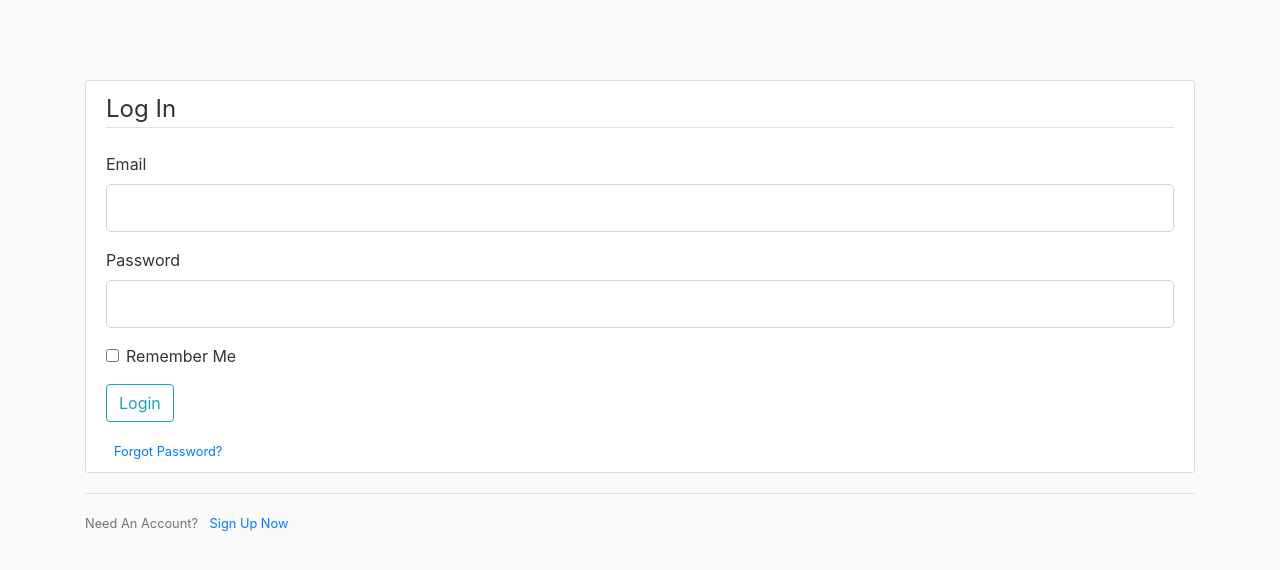
After one commit to Rishabhltfb/Universal-Medical-Identity, a Flask app: page /login in a window 1280 px wide. The commit adds this page. Shown: the top 570 px of the page. Run offline with Flask 2, Linux system fonts and the light colour scheme; some libraries are stand-ins or nearby versions.

Commit message:
Add files via upload

```diff
--- a/HackCBS/hackcbs/forms.py
+++ b/HackCBS/hackcbs/forms.py
@@ -17,9 +17,9 @@ class PatientRegistrationForm(FlaskForm):
     confirm_password = PasswordField('Confirm Password',
                                      validators=[DataRequired(), EqualTo('password')])
     age = StringField('Age', validators=[DataRequired(), Length(min=1, max=3)])
-    address = TextAreaField('Address', validators=[DataRequired()])
-    blood_group = StringField('Blood_group')
-    # gender =
+    address = StringField('Address', validators=[DataRequired()])
+    blood_group = StringField('Blood group')
+    gender = StringField("M or F", validators=[DataRequired()])
     submit = SubmitField('Sign Up')
 
     def validate_email(self, email):
--- a/HackCBS/hackcbs/models.py
+++ b/HackCBS/hackcbs/models.py
@@ -30,7 +30,7 @@ class Patient(db.Model, UserMixin):
     age = db.Column(db.Integer, nullable=False)
     address = db.Column(db.String(400), nullable=False)
     blood_group = db.Column(db.String(5), default=" ")
-    gender = db.Column(db.String(1), nullable=False)
+    gender = db.Column(db.String(5), nullable=False)
 
 
 class Doctor(db.Model, UserMixin):
@@ -52,7 +52,6 @@ class InsuranceAgent(db.Model, UserMixin):
     password = db.Column(db.String(60), nullable=False)
     company_name = db.Column(db.String(50), unique=True, nullable=False)
     company_id = db.Column(db.String(20), nullable=False, unique=True)
-    agent_name = db.Column(db.String(100), nullable=False)
     agent_id = db.Column(db.String(20), nullable=False, unique=True)
     agent_designation = db.Column(db.String(50), nullable=False)
 
--- a/HackCBS/hackcbs/routes.py
+++ b/HackCBS/hackcbs/routes.py
@@ -16,15 +16,56 @@ def home():
 @app.route("/register/<int:choice>", methods=['GET', 'POST'])
 def register(choice):
     if current_user.is_authenticated:
-        return redirect(url_for('home'))
+        return redirect(url_for('profile'))
     else:
         if choice:
             if choice == 1:
                 form = PatientRegistrationForm()
+                if form.validate_on_submit():
+                    hashed_password = bcrypt.generate_password_hash(
+                        form.password.data).decode('utf-8')
+                    user = Patient(name=form.name.data,
+                                   email=form.email.data, password=hashed_password,
+                                   age=int(form.age.data),
+                                   address=form.address.data,
+                                   blood_group=form.blood_group.data,
+                                   gender=form.gender.data)
+                    db.session.add(user)
+                    db.session.commit()
+                    flash(
+                        'Your account has been created! You are now able to log in', 'success')
+                    return redirect(url_for('login'))
             elif choice == 2:
                 form = DoctorRegistrationForm()
+                if form.validate_on_submit():
+                    hashed_password = bcrypt.generate_password_hash(
+                        form.password.data).decode('utf-8')
+                    user = Doctor(name=form.name.data,
+                                  email=form.email.data, password=hashed_password,
+                                  clinic_address=form.clinic_address.data,
+                                  license_number=form.license_number.data,
+                                  medical_qualification=form.medical_qualification.data)
+                    db.session.add(user)
+                    db.session.commit()
+                    flash(
+                        'Your account has been created! You are now able to log in', 'success')
+                    return redirect(url_for('login'))
             elif choice == 3:
                 form = AgentRegistrationForm()
+                if form.validate_on_submit():
+                    hashed_password = bcrypt.generate_password_hash(
+                        form.password.data).decode('utf-8')
+                    user = InsuranceAgent(name=form.name.data,
+                                          email=form.email.data, password=hashed_password,
+                                          company_name=form.company_name.data,
+                                          company_id=form.company_id.data,
+                                          agent_id=form.agent_id.data,
+                                          agent_designation=form.agent_designation.data)
+                    db.session.add(user)
+                    db.session.commit()
+                    flash(
+                        'Your account has been created! You are now able to log in', 'success')
+                    return redirect(url_for('login'))
             return render_template('register.html', choice=choice,  form=form)
         else:
             return render_template('register.html')
@@ -33,7 +74,7 @@ def register(choice):
 @app.route("/login", methods=['GET', 'POST'])
 def login():
     if current_user.is_authenticated:
-        return redirect(url_for('home'))
+        return redirect(url_for('profile'))
     form = LoginForm()
     if form.validate_on_submit():
         patient = Patient.query.filter_by(email=form.email.data).first()
@@ -58,7 +99,7 @@ def login():
 
 @app.route('/patient')
 def patient():
-    return render_template('patient_home.html')
+    return render_template('patient.html')
 
 
 @app.route('/about')
@@ -73,12 +114,12 @@ def contact():
 
 @app.route('/doctor')
 def doctor():
-    return render_template('doctor_home.html')
+    return render_template('doctor.html')
 
 
 @app.route('/insurance')
 def insurance():
-    return render_template('insurance_home.html')
+    return render_template('insurance.html')
 
 
 @app.route('/profile')
@@ -86,3 +127,24 @@ def profile():
     medical_history = MedicalHistory.query.filter_by(patient_id=current_user.id)\
         .order_by(MedicalHistory.date_of_report.desc())
     return render_template('profile.html', medical_history=medical_history)
+
+
+@app.route("/logout")
+def logout():
+    logout_user()
+    return redirect(url_for('home'))
+
+
+def save_picture(form_picture):
+    random_hex = secrets.token_hex(8)
+    _, f_ext = os.path.splitext(form_picture.filename)
+    picture_fn = random_hex + f_ext
+    picture_path = os.path.join(
+        app.root_path, 'static/media', picture_fn)
+
+    output_size = (125, 125)
+    i = Image.open(form_picture)
+    i.thumbnail(output_size)
+    i.save(picture_path)
+
+    return picture_fn
--- /dev/null
+++ b/HackCBS/hackcbs/templates/login.html
@@ -0,0 +1,52 @@
+{% extends "layout.html" %} {% block content %}
+<div class="content-section">
+  <form method="POST" action="">
+    {{ form.hidden_tag() }}
+    <fieldset class="form-group">
+      <legend class="border-bottom mb-4">Log In</legend>
+      <div class="form-group">
+        {{ form.email.label(class="form-control-label") }}
+        {% if form.email.errors %}
+        {{ form.email(class="form-control form-control-lg is-invalid") }}
+        <div class="invalid-feedback">
+          {% for error in form.email.errors %}
+          <span>{{ error }}</span>
+          {% endfor %}
+        </div>
+        {% else %}
+        {{ form.email(class="form-control form-control-lg") }}
+        {% endif %}
+      </div>
+      <div class="form-group">
+        {{ form.password.label(class="form-control-label") }}
+        {% if form.password.errors %}
+        {{ form.password(class="form-control form-control-lg is-invalid") }}
+        <div class="invalid-feedback">
+          {% for error in form.password.errors %}
+          <span>{{ error }}</span>
+          {% endfor %}
+        </div>
+        {% else %}
+        {{ form.password(class="form-control form-control-lg") }}
+        {% endif %}
+      </div>
+      <div class="form-check">
+        {{ form.remember(class="form-check-input") }}
+        {{ form.remember.label(class="form-check-label") }}
+      </div>
+    </fieldset>
+    <div class="form-group">
+      {{ form.submit(class="btn btn-outline-info") }}
+    </div>
+    <small class="text-muted ml-2">
+      <a href="#">Forgot Password?</a>
+    </small>
+  </form>
+</div>
+<div class="border-top pt-3">
+  <small class="text-muted">
+    Need An Account?
+    <a class="ml-2" href="{{ url_for('home') }}">Sign Up Now</a>
+  </small>
+</div>
+{% endblock content %}
```
Also changed, not shown: HackCBS/hackcbs/templates/home.html (+60 -21 lines), HackCBS/hackcbs/templates/register.html (+4 -37 lines), HackCBS/hackcbs/site.db, README.md.
